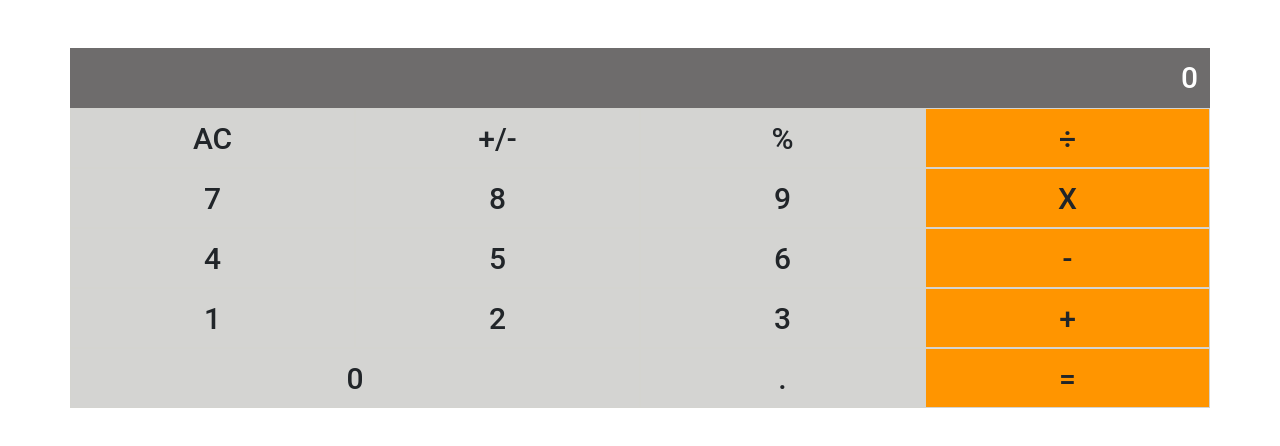
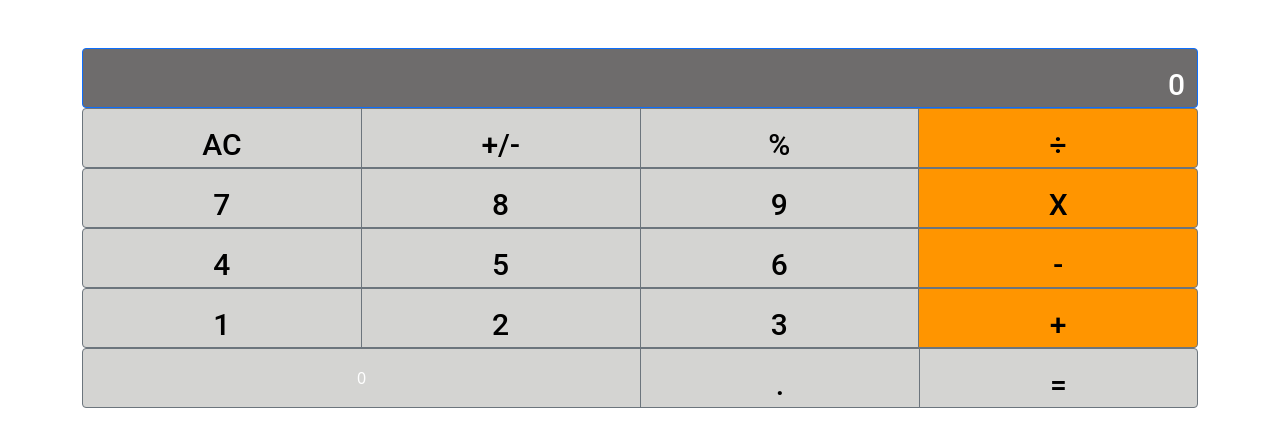
Before and after one commit to kimothokamau/mathmagicians, a React (Create React App) app: page / in a window 1280 px wide. Shown: the top 446 px of the page. Built offline with nearby package versions, Linux system fonts and the light colour scheme.

Commit message:
Replace cols with buttons

```diff
--- a/src/components/Calculator.js
+++ b/src/components/Calculator.js
@@ -1,47 +1,63 @@
 import React from 'react';
 import Container from 'react-bootstrap/Container';
 import Row from 'react-bootstrap/Row';
-import Col from 'react-bootstrap/Col';
+// import Col from 'react-bootstrap/Col';
+import Button from 'react-bootstrap/Button';
+import { ButtonGroup } from 'react-bootstrap';
+
 // eslint-disable-next-line react/prefer-stateless-function
 class Calculator extends React.Component {
   render() {
     return (
       <Container className="main-container">
         <Row>
-          <Col className="answer"> 0 </Col>
+          <ButtonGroup aria-label="Basic example">
+            <Button className="answer"> 0 </Button>
+          </ButtonGroup>
+
         </Row>
         <Row>
-          <Col className="item item-gray"> AC </Col>
-          <Col className="item item-gray"> +/- </Col>
-          <Col className="item item-gray"> % </Col>
-          <Col className="item item-orange"> ÷ </Col>
+          <ButtonGroup aria-label="Basic example">
+            <Button className="item item-gray" variant="secondary">AC</Button>
+            <Button className="item item-gray" variant="secondary">+/-</Button>
+            <Button className="item item-gray" variant="secondary">%</Button>
+            <Button className="item item-orange" variant="secondary">÷</Button>
+          </ButtonGroup>
         </Row>
 
         <Row>
-          <Col className="item item-gray"> 7 </Col>
-          <Col className="item item-gray"> 8 </Col>
-          <Col className="item item-gray"> 9 </Col>
-          <Col className="item item-orange"> X </Col>
+          <ButtonGroup aria-label="Basic example">
+            <Button className="item item-gray" variant="secondary">7</Button>
+            <Button className="item item-gray" variant="secondary">8</Button>
+            <Button className="item item-gray" variant="secondary">9</Button>
+            <Button className="item item-orange" variant="secondary">X</Button>
+          </ButtonGroup>
         </Row>
 
         <Row>
-          <Col className="item item-gray"> 4 </Col>
-          <Col className="item item-gray"> 5 </Col>
-          <Col className="item item-gray"> 6 </Col>
-          <Col className="item item-orange"> - </Col>
+          <ButtonGroup aria-label="Basic example">
+            <Button className="item item-gray" variant="secondary">4</Button>
+            <Button className="item item-gray" variant="secondary">5</Button>
+            <Button className="item item-gray" variant="secondary">6</Button>
+            <Button className="item item-orange" variant="secondary">-</Button>
+          </ButtonGroup>
         </Row>
 
         <Row>
-          <Col className="item item-gray"> 1 </Col>
-          <Col className="item item-gray"> 2 </Col>
-          <Col className="item item-gray"> 3 </Col>
-          <Col className="item item-orange"> + </Col>
+          <ButtonGroup aria-label="Basic example">
+            <Button className="item item-gray" variant="secondary">1</Button>
+            <Button className="item item-gray" variant="secondary">2</Button>
+            <Button className="item item-gray" variant="secondary">3</Button>
+            <Button className="item item-orange" variant="secondary">+</Button>
+          </ButtonGroup>
         </Row>
 
         <Row>
-          <Col xs={6} className="item item-gray"> 0 </Col>
-          <Col className="item item-gray"> . </Col>
-          <Col className="item item-orange"> = </Col>
+          <ButtonGroup aria-label="Basic example">
+            <Button className="item-double item-gray" variant="secondary">0</Button>
+            <Button className="item item-gray" variant="secondary">.</Button>
+            <Button className="item item-gray" variant="secondary">=</Button>
+          </ButtonGroup>
         </Row>
 
       </Container>
--- a/src/index.css
+++ b/src/index.css
@@ -151,19 +151,18 @@ body {
 }
 
 .item {
-  border: 0.5px solid #d4d4d0;
-  border-style: groove;
+  /* border: 0.5px solid #d4d4d0;
+  border-style: groove; */
   height: 60px;
+  width: 100px;
   text-align: center;
   line-height: 60px;
   font-family: 'Roboto', sans-serif;
   font-weight: 500;
   font-size: 30px;
+  color: black;
 }
 
-.item > * {
-  text-align: center;
-}
 
 .item-gray {
   background-color: #d4d4d2;
@@ -172,3 +171,7 @@ body {
 .item-orange {
   background-color: #ff9500;
 }
+
+.item-double {
+  width: 380px;
+}
```
